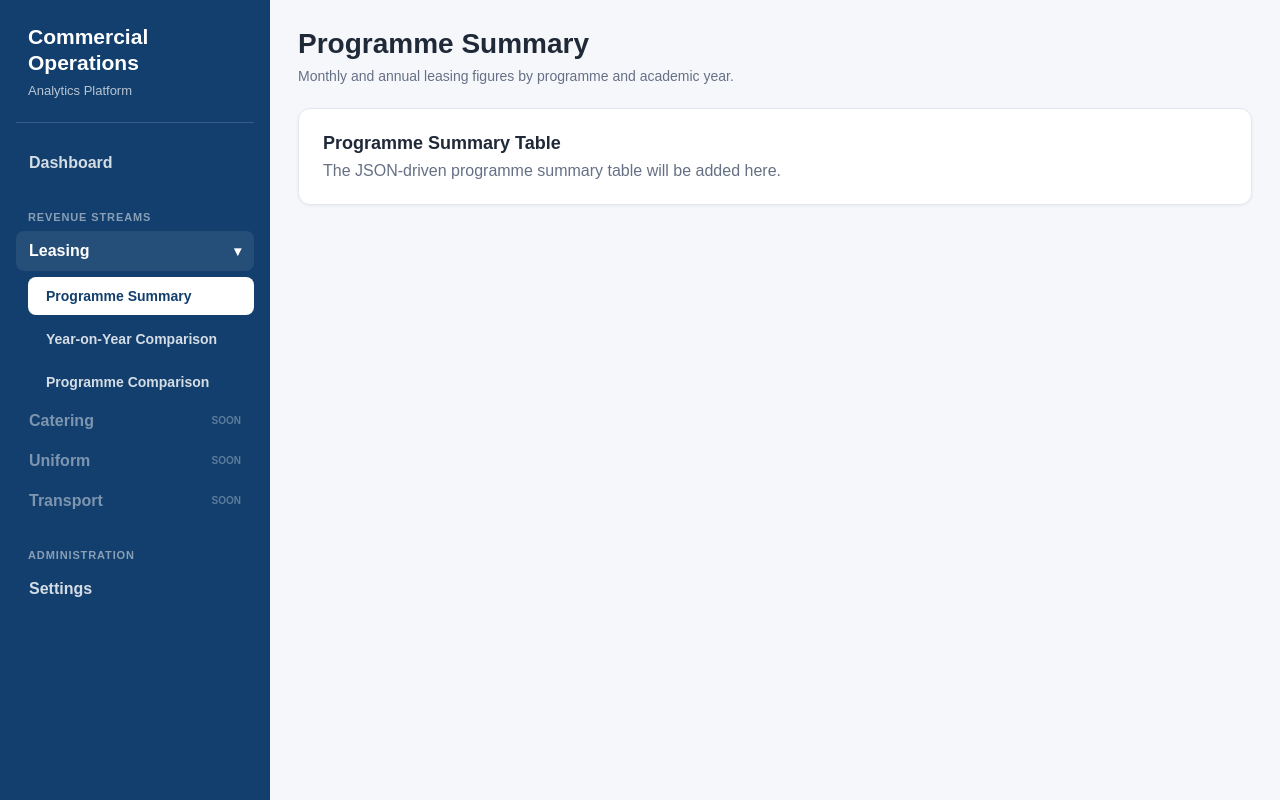
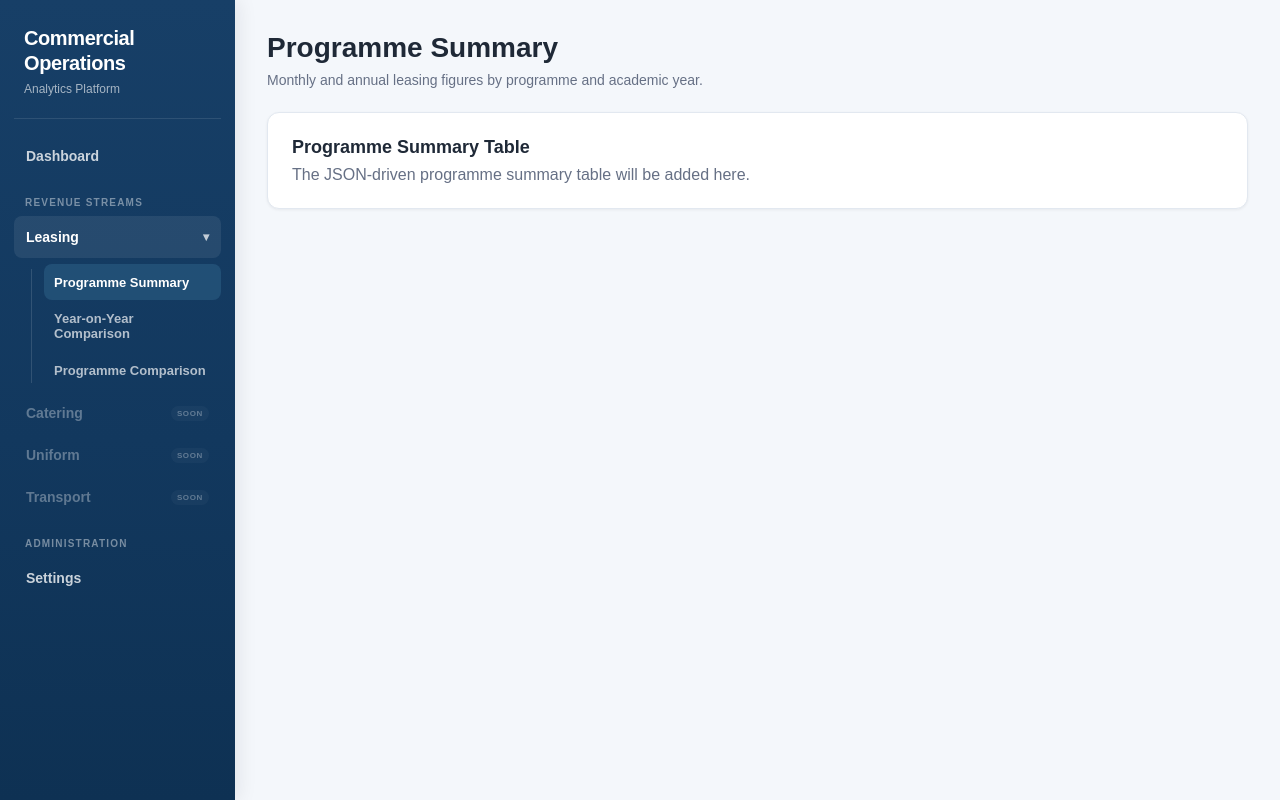
Before and after one commit to mo-seoudi/leasing, a React (Vite) app: page /leasing/summary in a window 1280 px wide. Built offline with nearby package versions, Linux system fonts and the light colour scheme.

Commit message:
Update PlatformLayout.css

```diff
--- a/src/layouts/PlatformLayout.css
+++ b/src/layouts/PlatformLayout.css
@@ -1,81 +1,110 @@
 .platform-layout {
   display: flex;
   min-height: 100vh;
-  background: #f5f7fb;
+  background: #f4f7fb;
 }
 
 .platform-sidebar {
-  width: 270px;
-  min-width: 270px;
-  background: #123f6d;
+  width: 235px;
+  min-width: 235px;
+  min-height: 100vh;
+  padding: 22px 14px;
+  background:
+    linear-gradient(
+      180deg,
+      #173f67 0%,
+      #12385e 55%,
+      #0e3153 100%
+    );
   color: #ffffff;
-  padding: 24px 16px;
+  box-shadow: 4px 0 18px rgba(15, 23, 42, 0.08);
 }
 
 .platform-sidebar-header {
-  padding: 0 12px 24px;
-  border-bottom: 1px solid rgba(255, 255, 255, 0.15);
+  padding: 4px 10px 22px;
+  margin-bottom: 16px;
+  border-bottom: 1px solid rgba(255, 255, 255, 0.1);
 }
 
 .platform-sidebar-header h2 {
   margin: 0;
-  font-size: 21px;
+  font-size: 20px;
   line-height: 1.25;
+  font-weight: 750;
+  letter-spacing: -0.02em;
 }
 
 .platform-sidebar-header p {
   margin: 6px 0 0;
-  font-size: 13px;
-  color: rgba(255, 255, 255, 0.7);
+  font-size: 12px;
+  color: rgba(255, 255, 255, 0.62);
 }
 
 .platform-sidebar-nav {
   display: flex;
   flex-direction: column;
-  gap: 8px;
-  margin-top: 20px;
+  gap: 4px;
 }
 
 .nav-section {
-  margin-top: 12px;
+  margin-top: 16px;
 }
 
 .nav-section-label {
-  padding: 8px 12px;
-  font-size: 11px;
+  padding: 0 11px 8px;
+  font-size: 10px;
   font-weight: 700;
-  letter-spacing: 0.08em;
+  letter-spacing: 0.12em;
   text-transform: uppercase;
-  color: rgba(255, 255, 255, 0.5);
+  color: rgba(255, 255, 255, 0.43);
 }
 
 .platform-nav-link,
 .nav-parent-button {
+  position: relative;
   width: 100%;
+  min-height: 42px;
   display: flex;
   align-items: center;
   justify-content: space-between;
-  padding: 11px 13px;
+  gap: 10px;
+  padding: 10px 12px;
   border: 0;
   border-radius: 8px;
   background: transparent;
-  color: rgba(255, 255, 255, 0.82);
+  color: rgba(255, 255, 255, 0.78);
   text-decoration: none;
   font: inherit;
+  font-size: 14px;
   font-weight: 600;
   text-align: left;
   cursor: pointer;
+  transition:
+    background 0.18s ease,
+    color 0.18s ease,
+    transform 0.18s ease;
 }
 
 .platform-nav-link:hover,
 .nav-parent-button:hover {
-  background: rgba(255, 255, 255, 0.1);
+  background: rgba(255, 255, 255, 0.08);
   color: #ffffff;
 }
 
 .platform-nav-link.active {
-  background: #ffffff;
-  color: #123f6d;
+  background: rgba(255, 255, 255, 0.12);
+  color: #ffffff;
+}
+
+.platform-nav-link.active::before {
+  content: "";
+  position: absolute;
+  left: 0;
+  top: 9px;
+  bottom: 9px;
+  width: 3px;
+  border-radius: 0 4px 4px 0;
+  background: #7dd3fc;
 }
 
 .nav-parent-button.open {
@@ -84,42 +113,70 @@
 }
 
 .nav-arrow {
-  font-size: 14px;
+  font-size: 12px;
+  opacity: 0.72;
 }
 
 .nav-submenu {
+  position: relative;
   display: flex;
   flex-direction: column;
-  gap: 5px;
-  margin-top: 6px;
-  padding-left: 12px;
+  gap: 3px;
+  margin: 6px 0 4px 17px;
+  padding-left: 13px;
+}
+
+.nav-submenu::before {
+  content: "";
+  position: absolute;
+  left: 0;
+  top: 5px;
+  bottom: 5px;
+  width: 1px;
+  background: rgba(255, 255, 255, 0.13);
 }
 
 .submenu-link {
-  padding-left: 18px;
-  font-size: 14px;
+  min-height: 36px;
+  padding: 8px 10px;
+  font-size: 13px;
+  font-weight: 550;
+  color: rgba(255, 255, 255, 0.68);
+}
+
+.submenu-link.active {
+  background: rgba(125, 211, 252, 0.13);
+  color: #ffffff;
+}
+
+.submenu-link.active::before {
+  display: none;
 }
 
 .nav-parent-button.disabled {
   cursor: default;
-  opacity: 0.55;
+  opacity: 0.42;
 }
 
 .nav-parent-button.disabled:hover {
   background: transparent;
+  color: rgba(255, 255, 255, 0.78);
 }
 
 .coming-soon {
-  font-size: 10px;
+  padding: 3px 6px;
+  border-radius: 999px;
+  background: rgba(255, 255, 255, 0.08);
+  font-size: 8px;
   font-weight: 700;
+  letter-spacing: 0.08em;
   text-transform: uppercase;
-  opacity: 0.7;
 }
 
 .platform-content {
   flex: 1;
   min-width: 0;
-  padding: 28px;
+  padding: 32px;
 }
 
 @media (max-width: 800px) {
@@ -130,10 +187,15 @@
   .platform-sidebar {
     width: 100%;
     min-width: 0;
+    min-height: auto;
     padding: 16px;
   }
 
+  .platform-sidebar-header {
+    padding-bottom: 14px;
+  }
+
   .platform-content {
-    padding: 16px;
+    padding: 18px;
   }
 }
```
